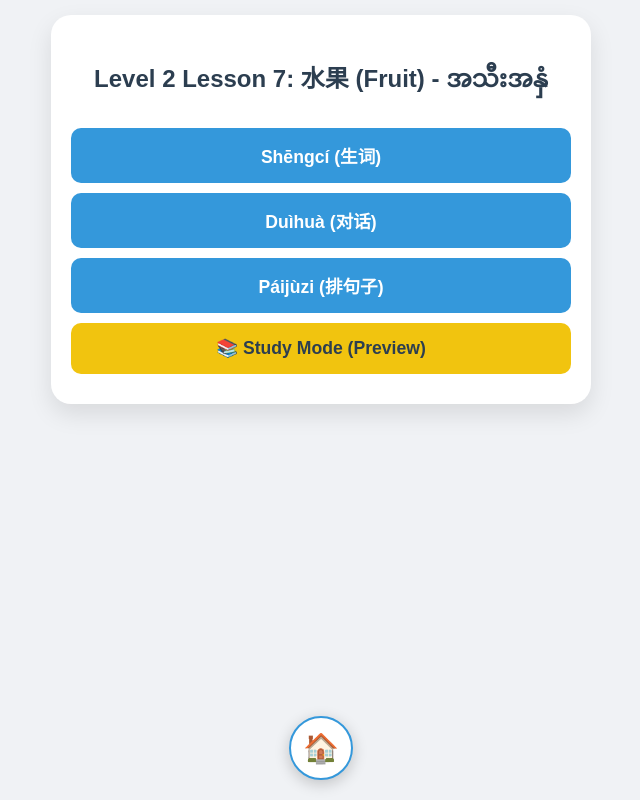
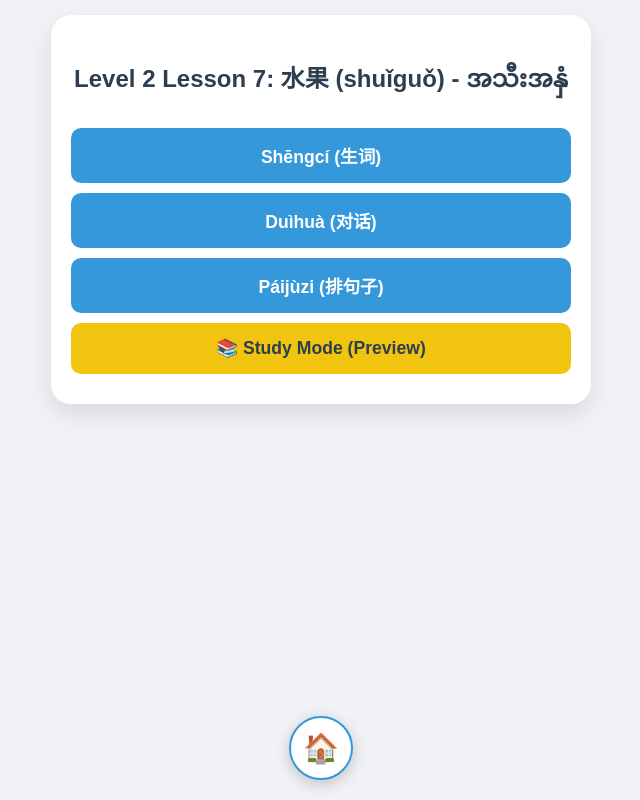
Before and after one commit to aimpolo67-bot/LearningApp, a plain HTML site: page lvl2lesson7.html in a window 1280 px wide. Shown: the whole page, without its empty margins (319-959 px from the left). Drawn offline with Linux system fonts and the light colour scheme.

Commit message:
Update lvl2lesson7.html

```diff
--- a/lvl2lesson7.html
+++ b/lvl2lesson7.html
@@ -3,7 +3,7 @@
 <head>
     <meta charset="UTF-8">
     <meta name="viewport" content="width=device-width, initial-scale=1.0">
-    <title>Level 2 Lesson 7: 水果 (Fruit) - အသီးအနှံ</title>
+    <title>Level 2 Lesson 7: 水果 (shuǐguǒ) - အသီးအနှံ</title>
 
     <style>
         /* --- ALL ORIGINAL STYLES REMAIN --- */
@@ -73,7 +73,7 @@
 
     <div id="quiz-container">
         <div id="menu-screen">
-            <h2 id="app-title" style="color: var(--text-main);">Level 2 Lesson 7: 水果 (Fruit) - အသီးအနှံ</h2>
+            <h2 id="app-title" style="color: var(--text-main);">Level 2 Lesson 7: 水果 (shuǐguǒ) - အသီးအနှံ</h2>
             <div id="main-menu">
                 <button class="menu-btn" onclick="goToLevel(1)">Shēngcí (生词)</button>
                 <button class="menu-btn" onclick="goToLevel(2)">Duìhuà (对话)</button>
@@ -169,7 +169,7 @@
     if (currentTheme === 'dark') document.documentElement.setAttribute('data-theme', 'dark');
 
     const CONFIG = {
-    title: "Level 2 Lesson 7: 水果 (Fruit) - အသီးအနှံ",
+    title: "Level 2 Lesson 7: 水果 (shuǐguǒ) - အသီးအနှံ",
     vocab: [
         { cn: "脆", py: "cuì", mm: "ကြွပ်ဆတ်သော" },
         { cn: "一定", py: "yídìng", mm: "သေချာပေါက်" },
```
